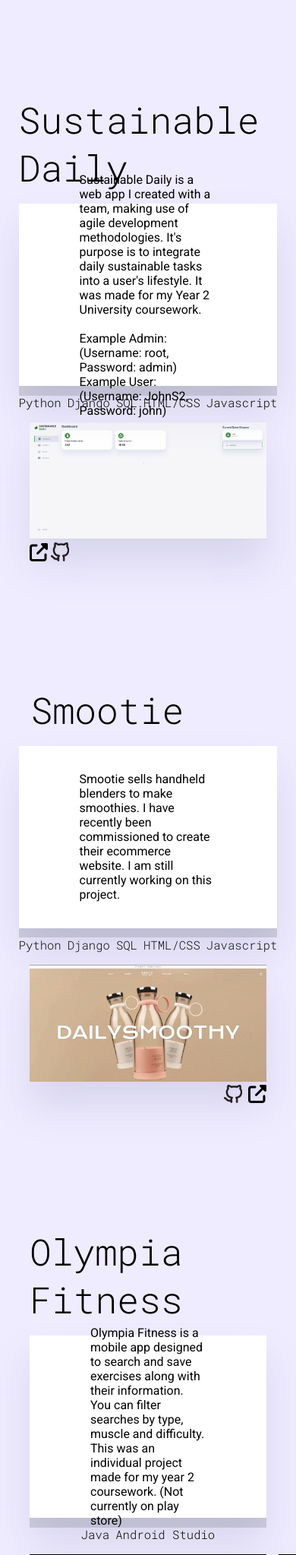
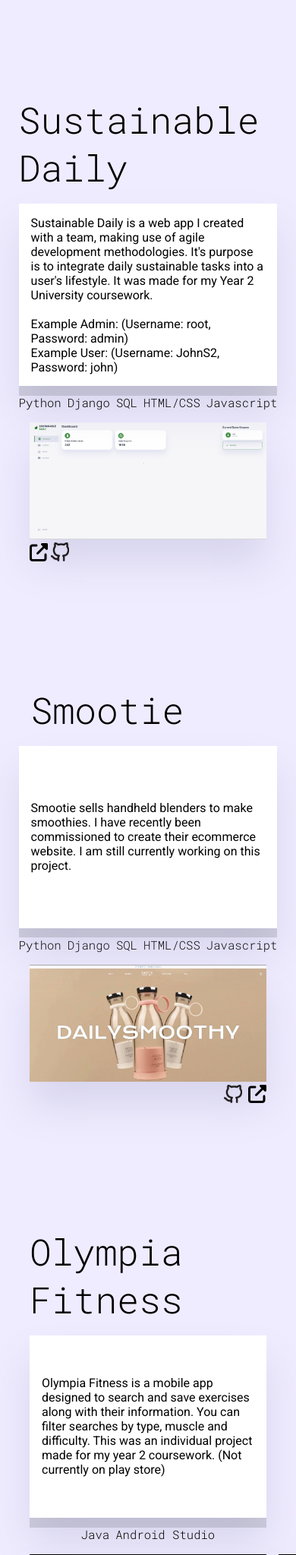
Before and after one commit to Josh-Cox/portfolio, a Flask app: page / in a window 390 px wide; the page is wider, and only the part inside the window is pictured. Shown: the part 2068-4115 px from the top of that part at 76% size. Run offline with Flask 3, Linux system fonts and the light colour scheme.

Commit message:
margin-issue

```diff
--- a/static/css/index.css
+++ b/static/css/index.css
@@ -460,6 +460,11 @@
         order: 1;
     }
 
+    .project-text {
+        width: 100%;
+        margin: 1rem;
+    }
+
     .project-example {
         order: 2;
     }
```
